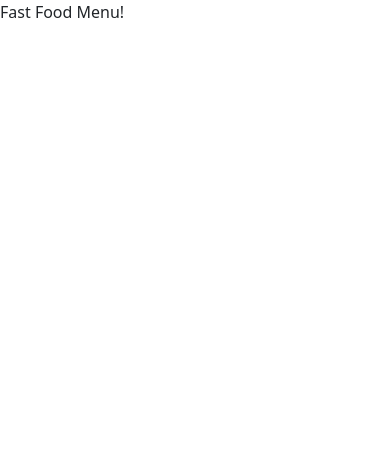
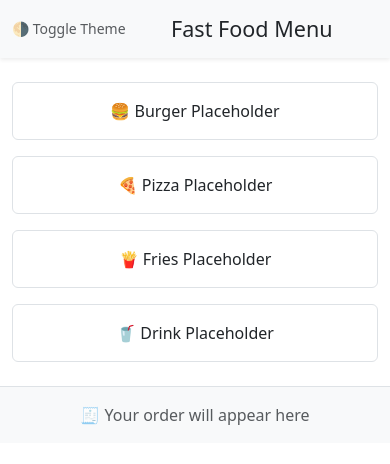
Before and after one commit to BoKalebsson/Fast-Food-Menu-React-App, a React (Vite) app: page / in a window 390 px wide. Shown: the top 464 px of the page. Built offline with nearby package versions, Linux system fonts and the light colour scheme.

Commit message:
Added a very basic responsive design for the application. Will be replaced with proper components later.

```diff
--- a/src/App.jsx
+++ b/src/App.jsx
@@ -1,13 +1,7 @@
-import { useState } from "react";
+import Layout from "./layout/Layout.jsx";
 
 function App() {
-  const [count, setCount] = useState(0);
-
-  return (
-    <>
-      <div className="div">Fast Food Menu!</div>
-    </>
-  );
+  return <Layout />;
 }
 
 export default App;
--- a/src/components/header/Header.jsx
+++ b/src/components/header/Header.jsx
@@ -0,0 +1,12 @@
+function Header() {
+  return (
+    <header className="bg-light shadow-sm py-3 mb-3">
+      <div className="container d-flex justify-content-between align-items-center">
+        <span className="small text-muted">🌗 Toggle Theme</span>
+        <h1 className="h4 mb-0 text-center flex-grow-1">Fast Food Menu</h1>
+      </div>
+    </header>
+  );
+}
+
+export default Header;
--- a/src/components/menu/MenuList.jsx
+++ b/src/components/menu/MenuList.jsx
@@ -0,0 +1,31 @@
+function MenuList() {
+  return (
+    <div className="row g-3">
+      <div className="col-12 col-md-6 col-lg-3">
+        <div className="border rounded p-3 text-center">
+          🍔 Burger Placeholder
+        </div>
+      </div>
+
+      <div className="col-12 col-md-6 col-lg-3">
+        <div className="border rounded p-3 text-center">
+          🍕 Pizza Placeholder
+        </div>
+      </div>
+
+      <div className="col-12 col-md-6 col-lg-3">
+        <div className="border rounded p-3 text-center">
+          🍟 Fries Placeholder
+        </div>
+      </div>
+
+      <div className="col-12 col-md-6 col-lg-3">
+        <div className="border rounded p-3 text-center">
+          🥤 Drink Placeholder
+        </div>
+      </div>
+    </div>
+  );
+}
+
+export default MenuList;
--- a/src/components/order/OrderList.jsx
+++ b/src/components/order/OrderList.jsx
@@ -0,0 +1,9 @@
+function OrderList() {
+  return (
+    <div className="text-center text-muted">
+      <p className="mb-0">🧾 Your order will appear here</p>
+    </div>
+  );
+}
+
+export default OrderList;
--- a/src/layout/Layout.jsx
+++ b/src/layout/Layout.jsx
@@ -0,0 +1,21 @@
+import Header from "../components/header/Header.jsx";
+import MenuList from "../components/menu/MenuList.jsx";
+import OrderList from "../components/order/OrderList.jsx";
+
+function Layout() {
+  return (
+    <div className="container-fluid p-0">
+      <Header />
+
+      <main className="container my-4">
+        <MenuList />
+      </main>
+
+      <footer className="container-fluid border-top py-3 bg-light">
+        <OrderList />
+      </footer>
+    </div>
+  );
+}
+
+export default Layout;
```
